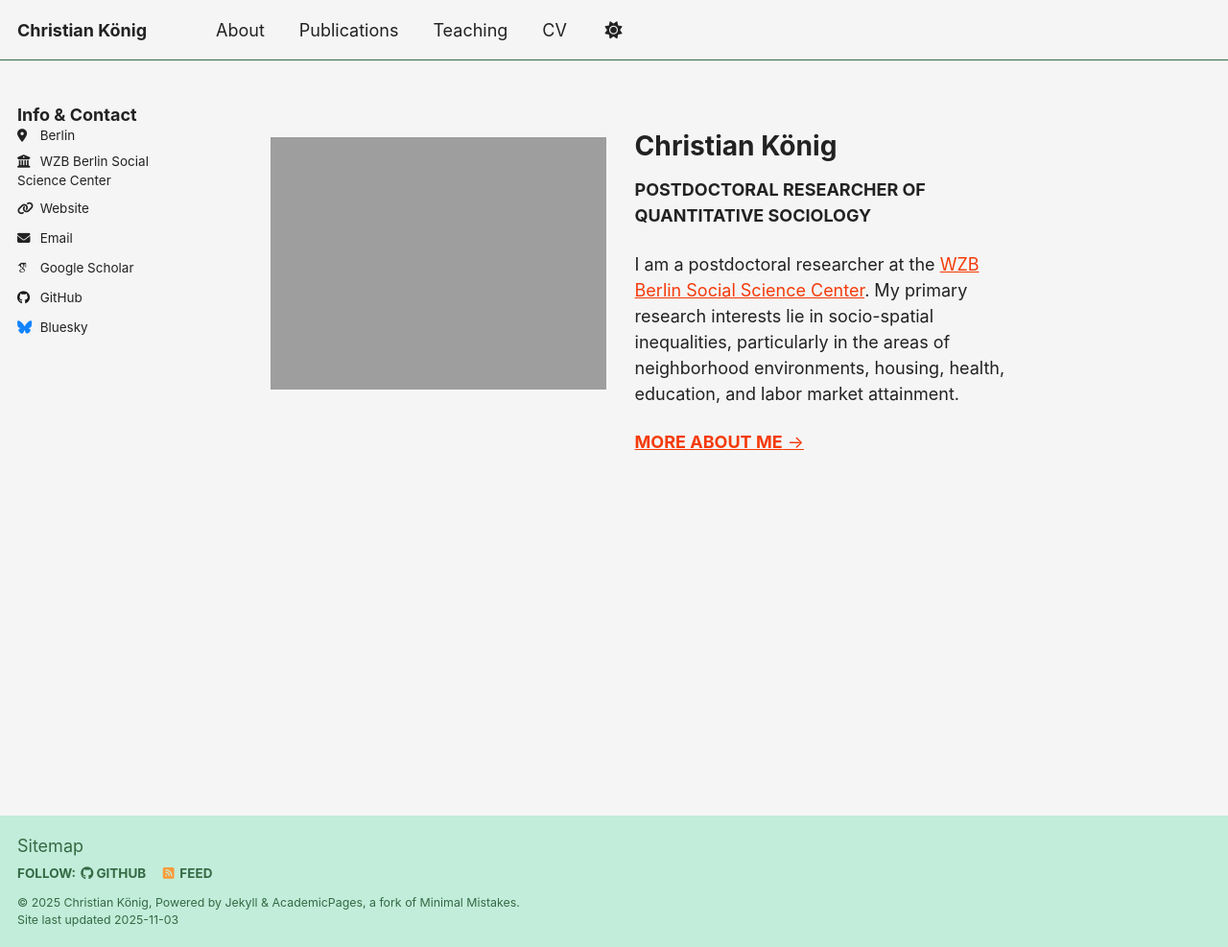
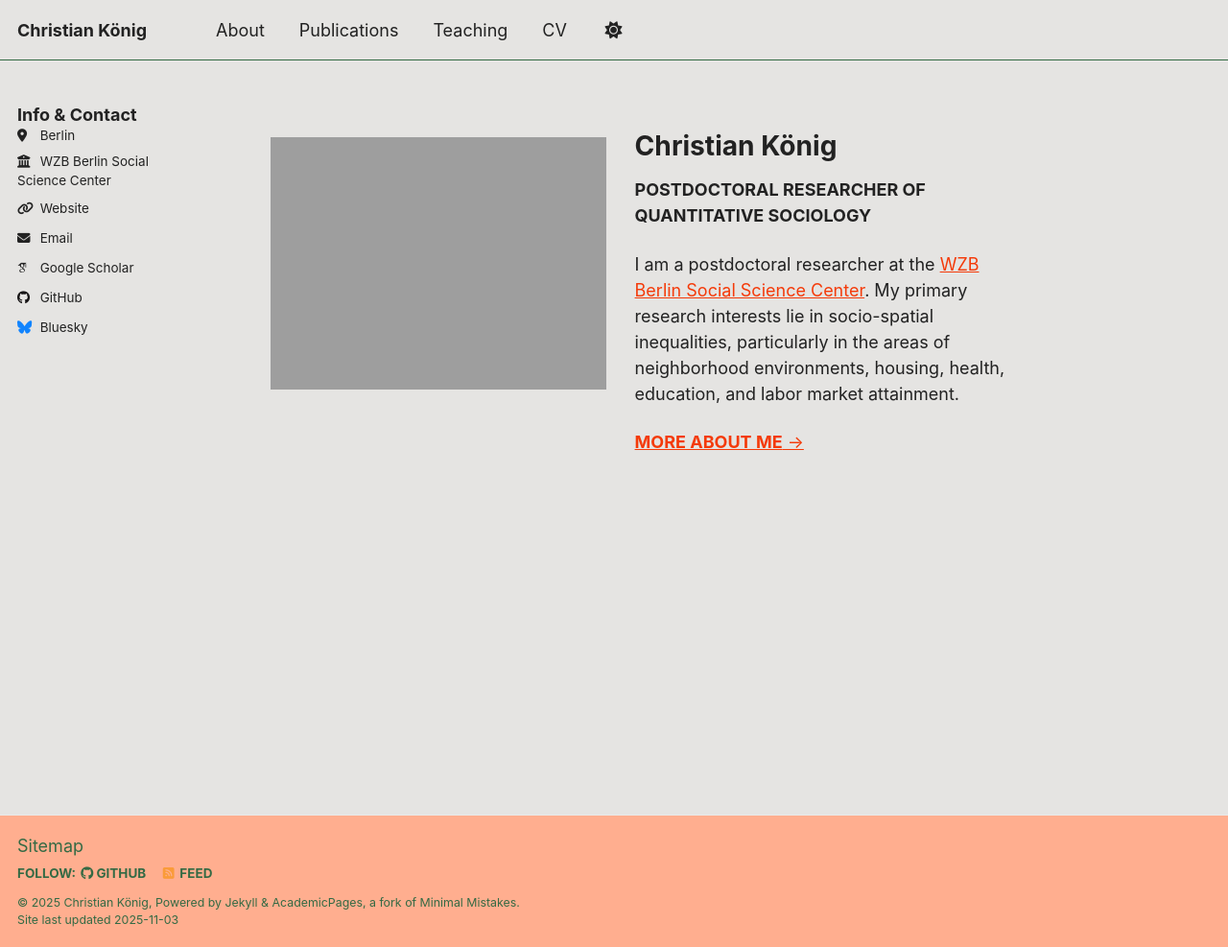
Before and after one commit to christian-koenig/christian-koenig.github.io, a Jekyll site: the page built from _pages/about.md, in a window 1280 px wide and 987 px high. Shown: the whole window at 96% size. Built offline with Jekyll 4.4.1, drawn with Linux system fonts in a browser that asks for light colours; some web fonts are replaced; a script that is not in the unit is left out.

Commit message:
adjust color

```diff
--- a/_sass/theme/_air_light.scss
+++ b/_sass/theme/_air_light.scss
@@ -10,7 +10,7 @@ $darker-primary-color       : mix(#000, $primary-color, 60%);
 $light-primary-color        : mix(#000, $primary-color, 50%);
 
 /*$background                 : #eeeeee;*/
-$background                 : #F5F5F5;
+$background                 : #E5E4E2;
 $background-light           : mix(#fff, $background, 20%);
 $background-lighter         : mix(#fff, $background, 90%);
 $text                       : #222222;
@@ -18,7 +18,7 @@ $text                       : #222222;
 $link                       : #F43A09;
 $link-dark                  : #F43A09;
 $link-light                 : #F43A09;
-$footer                     : #c2edda;
+$footer                     : #FFAE8F;
 
 /* Color codes used for the site */
 $danger-color               : #ee5f5b;
```
